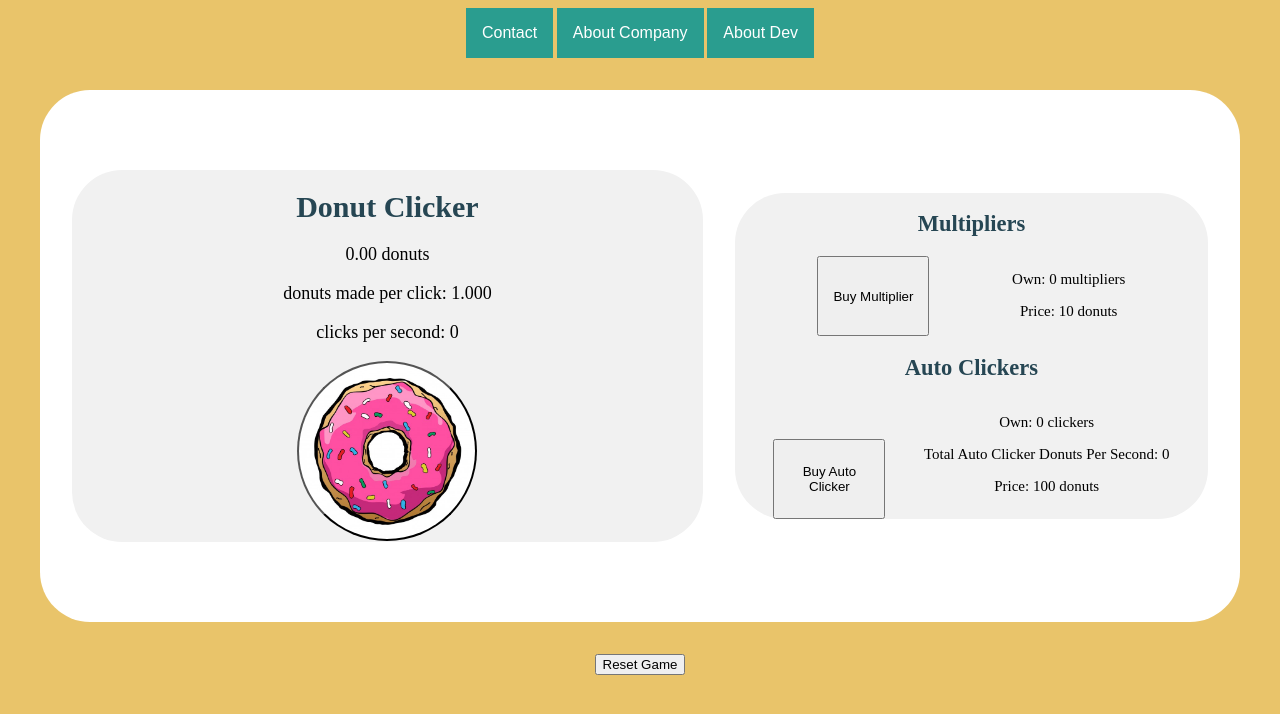
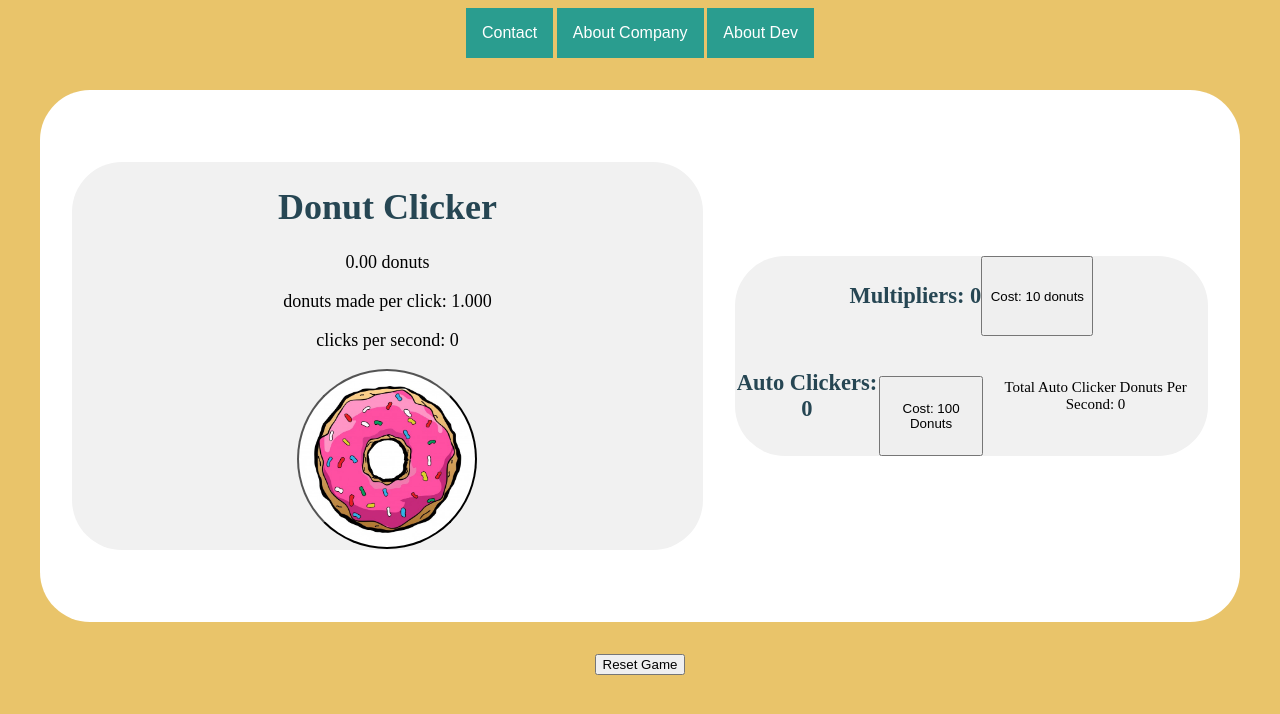
Before and after one commit to 2021-Spring-Part-Time/donut-clicker-lerko96, a website built with Parcel: page index.html in a window 1280 px wide. Built offline with nearby package versions, Linux system fonts and the light colour scheme.

Commit message:
button details

```diff
--- a/index.css
+++ b/index.css
@@ -74,7 +74,13 @@ h3 {
 }
 
 #myMultipliers {
+	display: flex;
 	align-items: center;
+}
+
+#myClickers{
+	display: flex;
+	align-items: center ;
 }
 
 
--- a/index.html
+++ b/index.html
@@ -44,8 +44,8 @@
 			<main>
 				<div class="container">
 					<div class="donuts">
-						<h1>Donut Clicker</h1>
 						<div id="myDonuts">
+							<h1>Donut Clicker</h1>
 							<p id="donutCount">0.00 donuts</p>
 							<p id="clickerValue">
 								donuts made per click: 1.000
@@ -55,27 +55,23 @@
 						<button class="donutClickerBtn"></button>
 					</div>
 					<div class="shops">
-						<h2>Multipliers</h2>
 						<div class="shop">
-							<button class="buyMultiplierBtn">
-								Buy Multiplier
-							</button>
 							<div id="myMultipliers">
-								<p id="numMultipliers">Own: 0 multipliers</p>
-								<p id="multiplierPrice">Price: 10 donuts</p>
+								<h2 id="numMultipliers">Multipliers: 0</h2>
+								<button class="buyMultiplierBtn" id="multiplierPrice">
+									Cost: 10 donuts
+								</button>
 							</div>
 						</div>
-						<h2>Auto Clickers</h2>
 						<div class="shop">
-							<button class="buyClickerBtn">
-								Buy Auto Clicker
-							</button>
 							<div id="myClickers">
-								<p id="numClickers">Own: 0 clickers</p>
+								<h2 id="numClickers">Auto Clickers: 0</h2>
+								<button class="buyClickerBtn" id="clickerPrice">
+									Cost: 100 Donuts
+								</button>
 								<p id="numAutoCPS">
 									Total Auto Clicker Donuts Per Second: 0
 								</p>
-								<p id="clickerPrice">Price: 100 donuts</p>
 							</div>
 						</div>
 					</div>
--- a/index.js
+++ b/index.js
@@ -48,14 +48,14 @@ buyClickerBtn.addEventListener('click', () => {
 		clickerValue.innerText =
 			'donuts made per click: ' + donutGame.clickValue.toFixed(3);
 		myClickersDiv.appendChild(numClickers);
-		numClickers.innerText = 'Own: ' + donutGame.clickerCount + ' clickers';
+		numClickers.innerText = 'Clickers: ' + donutGame.clickerCount;
+		myClickersDiv.appendChild(clickerPrice);
+		clickerPrice.innerText =
+		'Cost: ' + donutGame.clickerCost.toFixed(2) + ' Donuts';
 		myClickersDiv.appendChild(numAutoCPS);
 		numAutoCPS.innerText =
 			'Total Auto Clicker Donuts Per Second: ' +
 			donutGame.autoCPS.toFixed(3);
-		myClickersDiv.appendChild(clickerPrice);
-		clickerPrice.innerText =
-			'Price: ' + donutGame.clickerCost.toFixed(2) + ' donuts';
 		myDonutsDiv.appendChild(cps);
 		cps.innerText = 'clicks per second: ' + donutGame.cps;
 		document.getElementById('.buyClickerBtn').disabled = false;
@@ -76,21 +76,21 @@ buyMultiplierBtn.addEventListener('click', () => {
 			'donuts made per click: ' + donutGame.clickValue.toFixed(3);
 		myMultipliersDiv.appendChild(numMultipliers);
 		numMultipliers.innerText =
-			'Own: ' + donutGame.multiplierCount + ' multipliers';
+			'Multipliers: ' + donutGame.multiplierCount;
 		myMultipliersDiv.appendChild(multiplierPrice);
 		multiplierPrice.innerText =
-			'Price: ' + donutGame.multiplierCost.toFixed(2) + ' donuts';
+			'Cost: ' + donutGame.multiplierCost.toFixed(2) + ' donuts';
 		myDonutsDiv.appendChild(cps);
 		cps.innerText = 'clicks per second: ' + donutGame.cps;
 		myClickersDiv.appendChild(numClickers);
-		numClickers.innerText = 'Own: ' + donutGame.clickerCount + ' clickers';
+		numClickers.innerText = 'Auto Clickers: ' + donutGame.clickerCount;
+		myClickersDiv.appendChild(clickerPrice);
+		clickerPrice.innerText =
+		'Cost: ' + donutGame.clickerCost.toFixed(2) + ' Donuts';
 		myClickersDiv.appendChild(numAutoCPS);
 		numAutoCPS.innerText =
 			'Total Auto Clicker Donuts Per Second: ' +
 			donutGame.autoCPS.toFixed(3);
-		myClickersDiv.appendChild(clickerPrice);
-		clickerPrice.innerText =
-			'Price: ' + donutGame.clickerCost.toFixed(2) + ' donuts';
 		document.getElementById('.buyMultiplierBtn').disabled = false;
 	} else if (donutGame.donutCount < donutGame.multiplierCost) {
 		console.log('multiplier purchase: DENIED');
```
